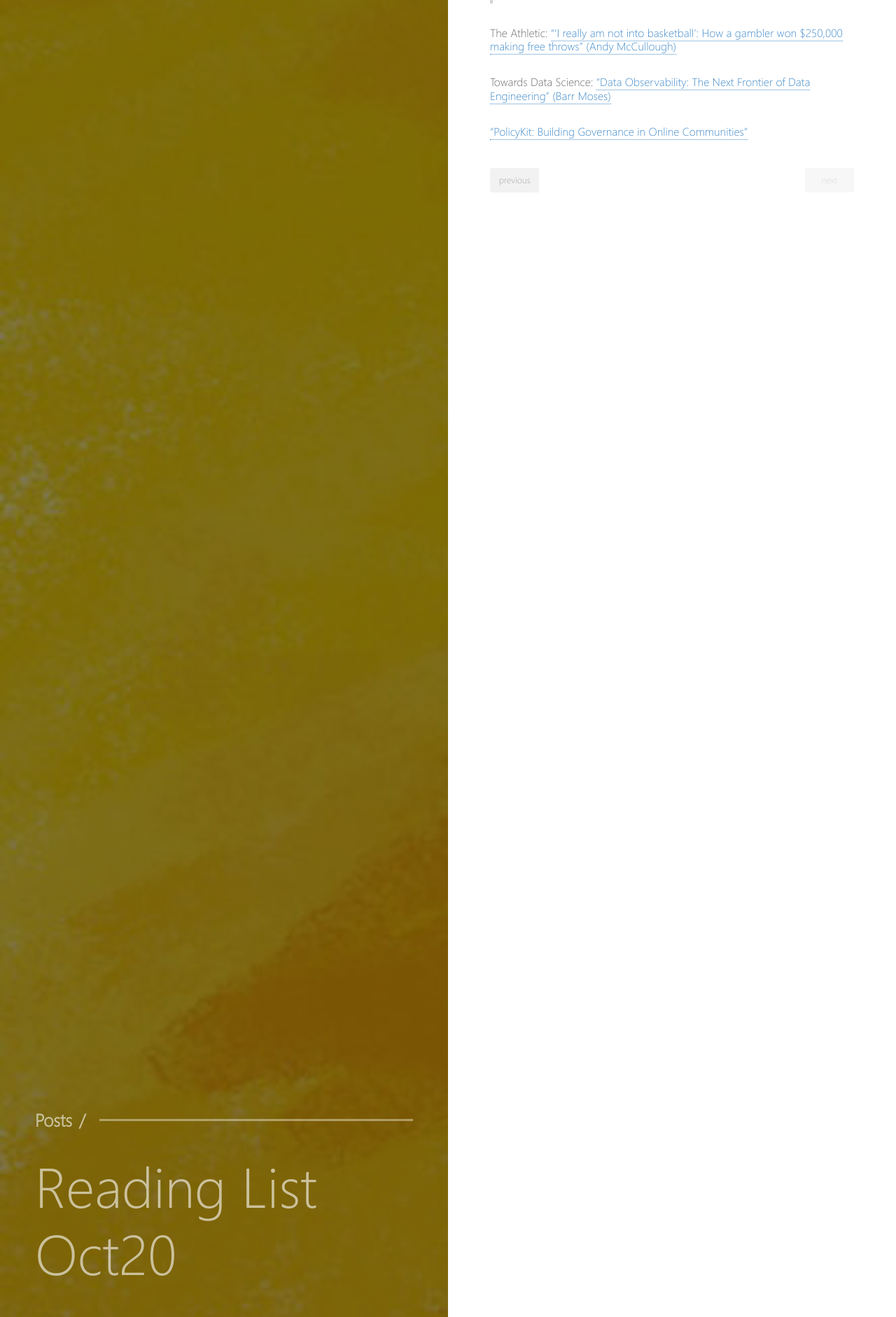
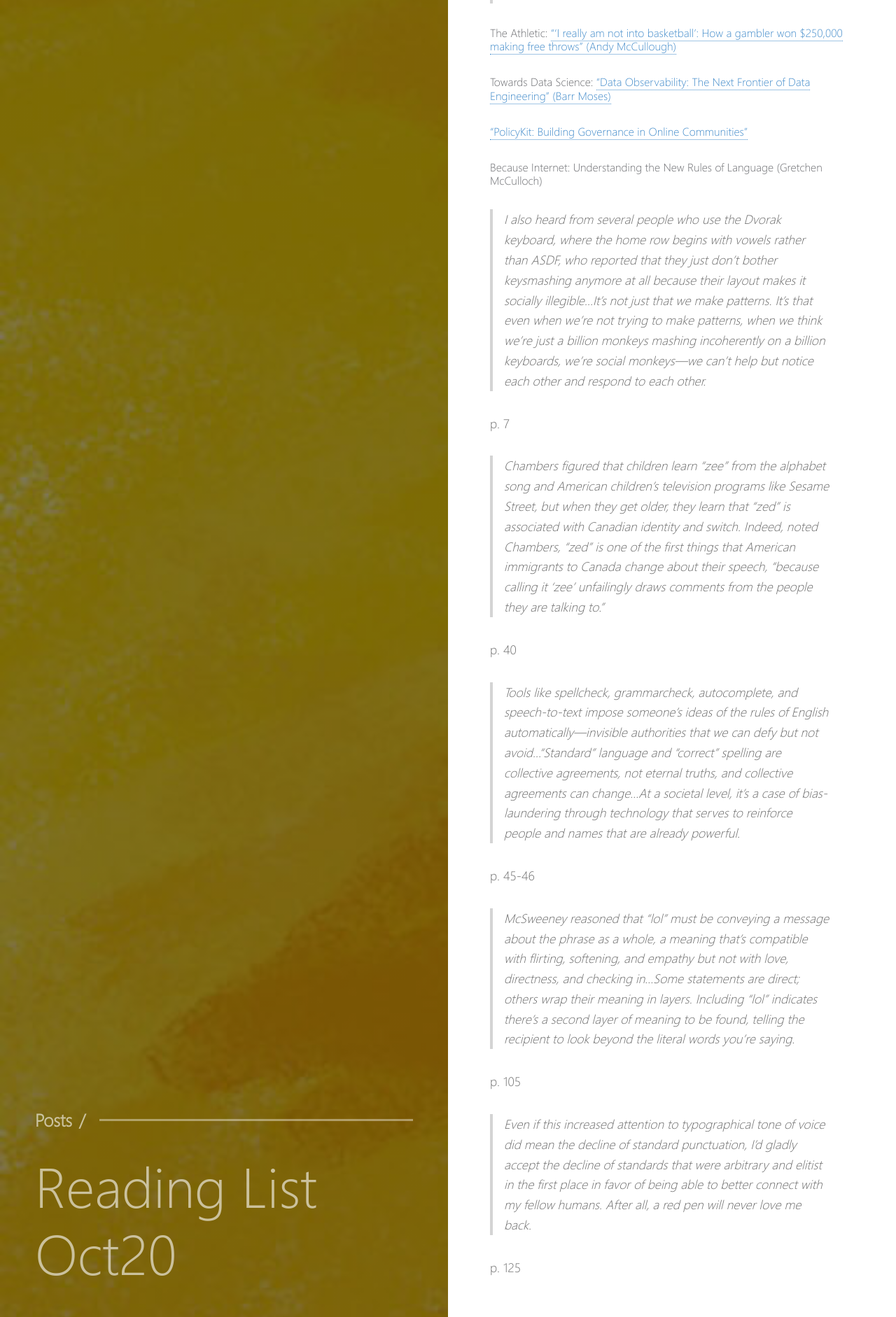
Before and after one commit to sumeet-bansal/sumeet-bansal.github.io, a Jekyll site: the page built from _posts/2020-11-01-reading-list-oct20.md, in a window 1280 px wide. Shown: the part 1148-3030 px from the top of the page at 70% size. Built offline with Jekyll 4.4.1, drawn with Linux system fonts in a browser that asks for light colours; our own code applies the rules of GitHub Pages for plain Markdown files.

Commit message:
Update 2020-11-01-reading-list-oct20.md

```diff
--- a/_posts/2020-11-01-reading-list-oct20.md
+++ b/_posts/2020-11-01-reading-list-oct20.md
@@ -12,3 +12,24 @@
 #### *Towards Data Science*: ["Data Observability: The Next Frontier of Data Engineering" (Barr Moses)](https://towardsdatascience.com/data-observability-the-next-frontier-of-data-engineering-f780feb874b)
 
 #### ["PolicyKit: Building Governance in Online Communities"](https://policykit.org/static/policyengine/pdf/policykit_uist2020.pdf)
+
+#### *Because Internet: Understanding the New Rules of Language* (Gretchen McCulloch)
+> I also heard from several people who use the Dvorak keyboard, where the home row begins with vowels rather than ASDF, who reported that they just don’t bother keysmashing anymore at all because their layout makes it socially illegible...It’s not just that we make patterns. It’s that even when we’re not trying to make patterns, when we think we’re just a billion monkeys mashing incoherently on a billion keyboards, we’re social monkeys—we can’t help but notice each other and respond to each other.
+
+p. 7
+
+> Chambers figured that children learn “zee” from the alphabet song and American children’s television programs like Sesame Street, but when they get older, they learn that “zed” is associated with Canadian identity and switch. Indeed, noted Chambers, “zed” is one of the first things that American immigrants to Canada change about their speech, “because calling it ‘zee’ unfailingly draws comments from the people they are talking to.”
+
+p. 40
+
+> Tools like spellcheck, grammarcheck, autocomplete, and speech-to-text impose someone’s ideas of the rules of English automatically—invisible authorities that we can defy but not avoid...“Standard” language and “correct” spelling are collective agreements, not eternal truths, and collective agreements can change...At a societal level, it’s a case of bias-laundering through technology that serves to reinforce people and names that are already powerful.
+
+p. 45-46
+
+> McSweeney reasoned that “lol” must be conveying a message about the phrase as a whole, a meaning that’s compatible with flirting, softening, and empathy but not with love, directness, and checking in...Some statements are direct; others wrap their meaning in layers. Including “lol” indicates there’s a second layer of meaning to be found, telling the recipient to look beyond the literal words you’re saying.
+
+p. 105
+
+> Even if this increased attention to typographical tone of voice did mean the decline of standard punctuation, I’d gladly accept the decline of standards that were arbitrary and elitist in the first place in favor of being able to better connect with my fellow humans. After all, a red pen will never love me back.
+
+p. 125
```
